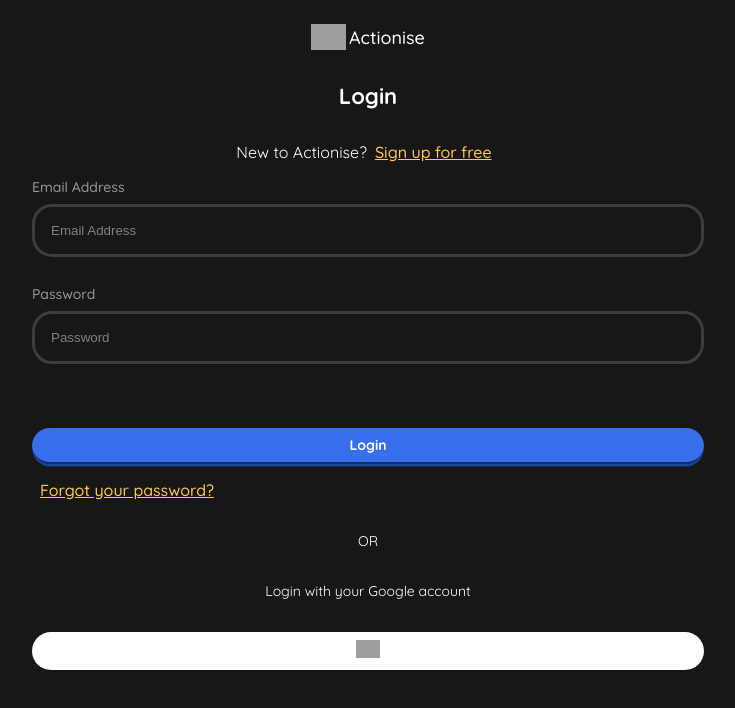
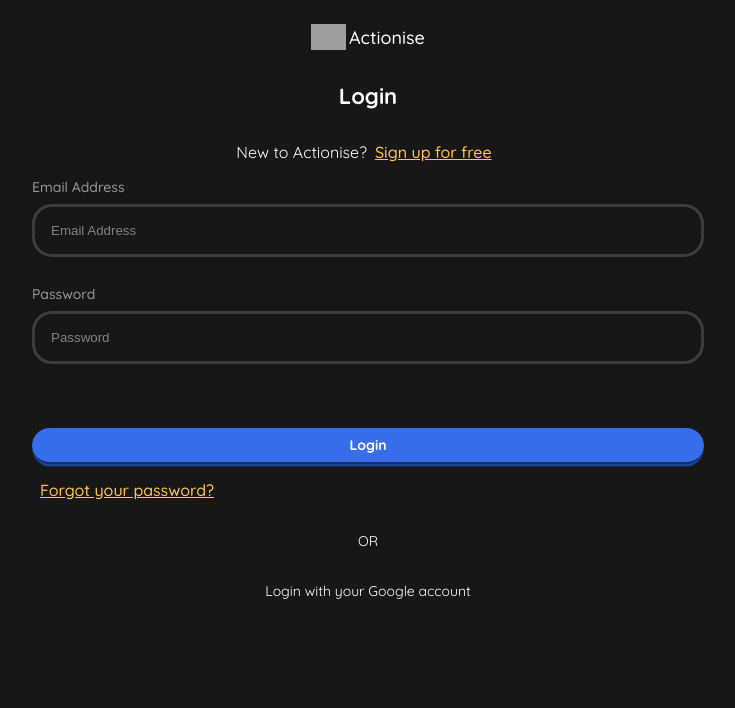
Before and after one commit to dekimage/frontend_game, a Next.js app: page /login in a window 1280 px wide. Shown: the top 708 px of the page, without its empty margins (272-1007 px from the left). Built offline with nearby package versions, Linux system fonts and the light colour scheme; grey boxes are pictures that could not be loaded.

Commit message:
remove google oauth for now

```diff
--- a/pages/login.js
+++ b/pages/login.js
@@ -240,26 +240,26 @@
               )}
             </Formik>
 
-            <div className={styles.description}>
+            {/* <div className={styles.description}>
               Link an account to log in faster in the future
-            </div>
+            </div> */}
           </div>
         )}
 
-        <div className={styles.oauthSection}>
+        {/* <div className={styles.oauthSection}>
           <div className="btn btn-stretch btn-google">
             <a href={`${baseUrl}/api/connect/google`}>
               <img height="18px" src={`${baseUrl}/google.png`} />
             </a>
           </div>
 
-          {/* <div className="btn btn-facebook">
+         <div className="btn btn-facebook">
             <img height="18px" src={`${baseUrl}/facebook.png`} />
           </div>
           <div className="btn btn-apple">
             <img height="18px" src={`${baseUrl}/apple.png`} />
-          </div> */}
-        </div>
+          </div>
+        </div> */}
       </div>
     </div>
   );
```
